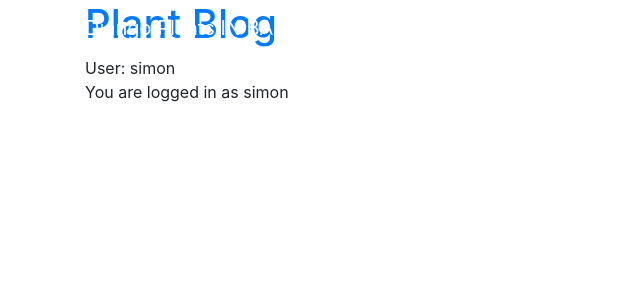
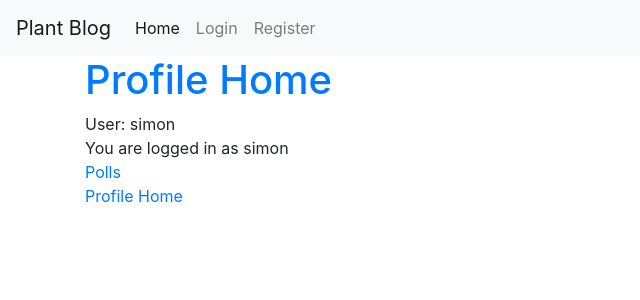
Before and after one commit to sbudisav/djangosite, a Django app: page /profiles/home/ in a window 1280 px wide. Shown: the top 300 px of the page, without its empty margins (0-640 px from the left). Run offline with Django 3.2, Linux system fonts and the light colour scheme; a user stored in the database is signed in; some libraries are stand-ins or nearby versions.

Commit message:
fixes nav bar and css

```diff
--- a/mysite/settings.py
+++ b/mysite/settings.py
@@ -128,7 +128,7 @@ USE_TZ = True
 STATIC_URL = '/static/'
 STATICFILES_DIRS = [
     os.path.join(BASE_DIR, 'static'),
-    'static/',
+    '/mysite/static/'
 ]
 # print(STATICFILES_DIRS)
 
--- a/polls/static/polls/style.css
+++ b/polls/static/polls/style.css
@@ -1,5 +1,5 @@
 li a {
-    color: green;
+    color: blue;
 }
 
 body {
@@ -9,3 +9,7 @@ body {
 .poll_content {
   background-color:white;
 }
+
+h1 {
+  color: blue;
+}
--- a/profiles/templates/profiles/home.html
+++ b/profiles/templates/profiles/home.html
@@ -1,15 +1,15 @@
 {% extends "base.html" %}
+{% block content %}
 
-{% block content %}
   <div class="page-header">
-    <h1><a href="/">Plant Blog</a></h1>
+    <h1><a href="/">Profile Home</a></h1>
     User: {{ user }}<br>
 
     {% if user.is_authenticated %}
       You are logged in as {{ user }}
     {% endif %}
   </div>
-{% endblock %}
 
 <a href="{% url 'polls:index' %}">Polls</a><br>
 <a href="{% url 'plants:home' %}">Profile Home</a>
+{% endblock %}
--- a/profiles/templates/profiles/login.html
+++ b/profiles/templates/profiles/login.html
@@ -1,5 +1,7 @@
+{% extends "base.html" %}
 {% load crispy_forms_tags %}
 {% block content %}
+
     <div class="content-section">
         <form method="POST">
             {% csrf_token %}
@@ -21,4 +23,5 @@
             </small>
         </div>
     </div>
-{% endblock content %}
+
+{% endblock %}
--- a/profiles/templates/profiles/logout.html
+++ b/profiles/templates/profiles/logout.html
@@ -1,3 +1,4 @@
+{% extends "base.html" %}
 {% block content %}
     <h2>You have been logged out</h2>
     <div class="border-top pt-3">
@@ -5,4 +6,4 @@
             <a href="{% url 'login' %}">Log In Again</a>
         </small>
     </div>
-{% endblock content %}
+{% endblock %}
--- a/profiles/templates/profiles/register.html
+++ b/profiles/templates/profiles/register.html
@@ -1,4 +1,5 @@
 {% load crispy_forms_tags %}
+{% extends "base.html" %}
 {% block content %}
     <div class="content-section">
         <form method="POST">
@@ -17,4 +18,4 @@
             </small>
         </div>
     </div>
-{% endblock content %}
+{% endblock %}
--- a/profiles/views.py
+++ b/profiles/views.py
@@ -25,10 +25,11 @@ def register(request):
 # @login_required
 def homepage(request):
   model = UserProfile
-  template_name = 'profiles/home.html'
+  # template_name = 'profiles/home.html'
   # context_object_name = 'homepage'
   # context = 'homepage'
   return render(request, 'profiles/home.html', {'homepage':homepage})
+
   def get_queryset(self):
     user = get_object_or_404(User, username=self.kwargs.get('username'))
     return Post.objects.filter(author=user).order_by('published_dt')
--- a/static/main.css
+++ b/static/main.css
@@ -1,21 +1,25 @@
-h2, h3, h4, h5, h6 {
-  color: #5de04c;
+/*h2, h3, h4, h5, h6 {
+  color: green;
 }
 
 h1 {
-  color: #f40c0c;
+  color: green;
 }
 
 header {
-  color: #5de04c;
+  color: green;
 }
 
 body {
-  background: #fafafa;
-  color: #333333;
+  background: green;
+  color: green;
   margin-top: 5rem;
 }
 
+li a {
+    color: green;
+}*/
+/*
 .site-header .navbar-nav .nav-link {
   color: #cbd5db;
 }
@@ -26,4 +30,4 @@ body {
 
 .site-header .navbar-nav .nav-link.active {
   font-weight: 500;
-}
+}*/
--- a/templates/base.html
+++ b/templates/base.html
@@ -9,37 +9,38 @@
 
 </head>
 <body>
-  <header class="site-header">
-    <nav class="navbar navbar-expand-md navbar-dark bg-steel fixed-top">
-      <div class="container">
-        <a class="navbar-brand mr-4" href="{% url 'plants:home' %}">Django Plants IN BASE</a>
-        <button class="navbar-toggler" type="button" data-toggle="collapse" data-target="#navbarToggle" aria-controls="navbarToggle" aria-expanded="false" aria-label="Toggle navigation">
+
+
+<nav class="navbar navbar-expand-lg navbar-light bg-light">
+  <a class="navbar-brand" href="#">Plant Blog</a>
+  <button class="navbar-toggler" type="button" data-toggle="collapse" data-target="#navbarNav" aria-controls="navbarNav" aria-expanded="false" aria-label="Toggle navigation">
     <span class="navbar-toggler-icon"></span>
   </button>
-        <div class="collapse navbar-collapse" id="navbarToggle">
-          <div class="navbar-nav mr-auto">
+  <div class="collapse navbar-collapse" id="navbarNav">
+    <ul class="navbar-nav">
+      <li class="nav-item active">
         <a class="nav-item nav-link" href="{% url 'plants:home' %}">Home</a>
-            <a class="nav-item nav-link" href="">About</a>
-          </div>
-          <!-- Navbar Right Side -->
-          <div class="navbar-nav">
-            {% if user.is_authenticated %}
+      </li>
+          <!-- {% if user.is_authenticated %}
             <a class="nav-item nav-link" href="">New Post</a>
             <a class="nav-item nav-link" href="">Profile</a>
             <a class="nav-item nav-link" href="{% url 'profiles:logout' %}">Logout</a>
           {% else %}
             <a class="nav-item nav-link" href="{% url 'profiles:login' %}">Login</a>
             <a class="nav-item nav-link" href="{% url 'profiles:register' %}">Register</a>
-            {% endif %}
-          </div>
-        </div>
+          {% endif %} -->
+      <li class="nav-item">
+        <a class="nav-item nav-link" href="{% url 'profiles:login' %}">Login</a>
+      </li>
+      <li>
+        <a class="nav-item nav-link" href="{% url 'profiles:register' %}">Register</a>
+      </li>
+    </ul>
   </div>
 </nav>
-  </header>
 
 <main role="main" class="container">
   <div class="row">
-      <div class="col-md-8">
       {% if messages %}
         {% for message in messages %}
           <div class="alert alert-{{ message.tags }}">
@@ -47,12 +48,11 @@
           </div>
         {% endfor %}
       {% endif %}
+  </div>
 
       {% block content %}
       {% endblock %}
 
-      </div>
-    </div>
 </main>
     <!-- Optional JavaScript -->
     <!-- jQuery first, then Popper.js, then Bootstrap JS -->
```
Also changed, not shown: plants/templates/plants/index.html (+9 -5 lines), profiles/static/header_static/main.css (deleted, +0 -25 lines), profiles/static/main.css (deleted, +0 -25 lines), profiles/templates/profiles/feed.html (+10 -5 lines), profiles/templates/profiles/user.html (+6 -11 lines), static/header/main.css (deleted, +0 -29 lines), db.sqlite3. Lines whose indentation alone changed are shown as unchanged.
